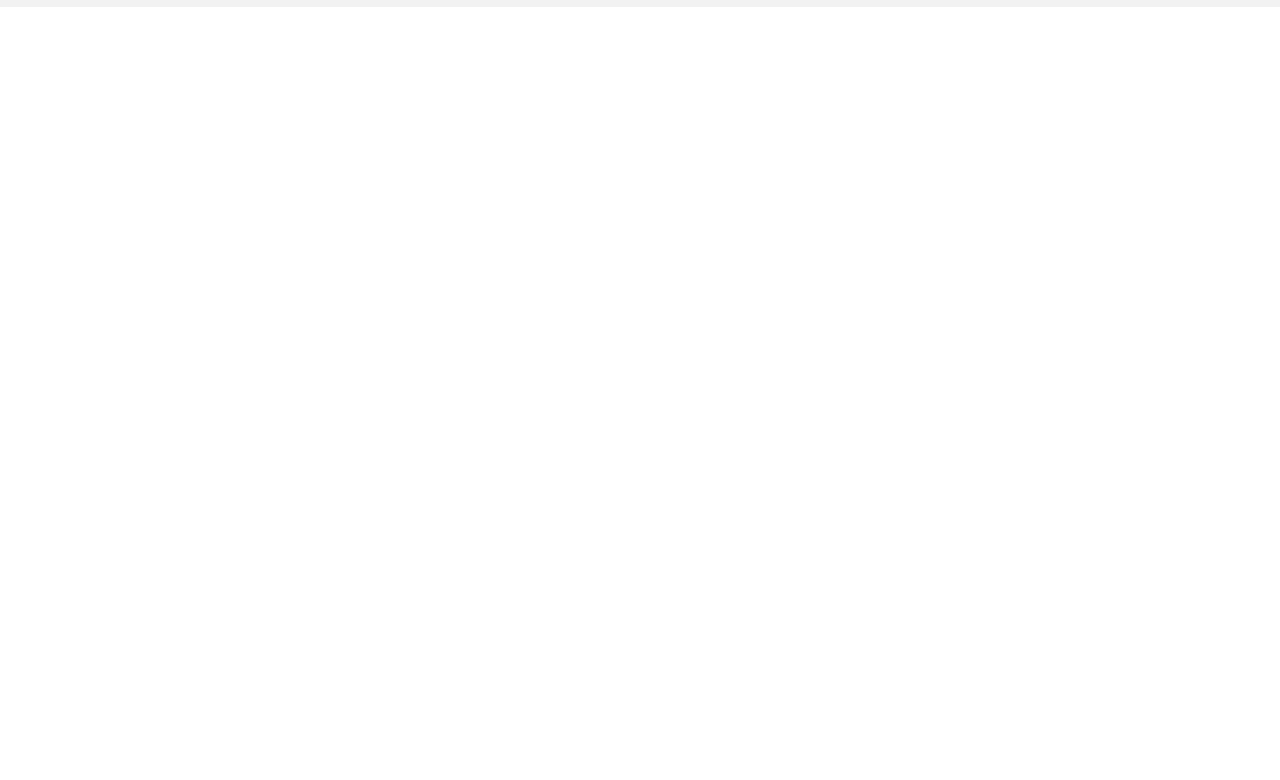
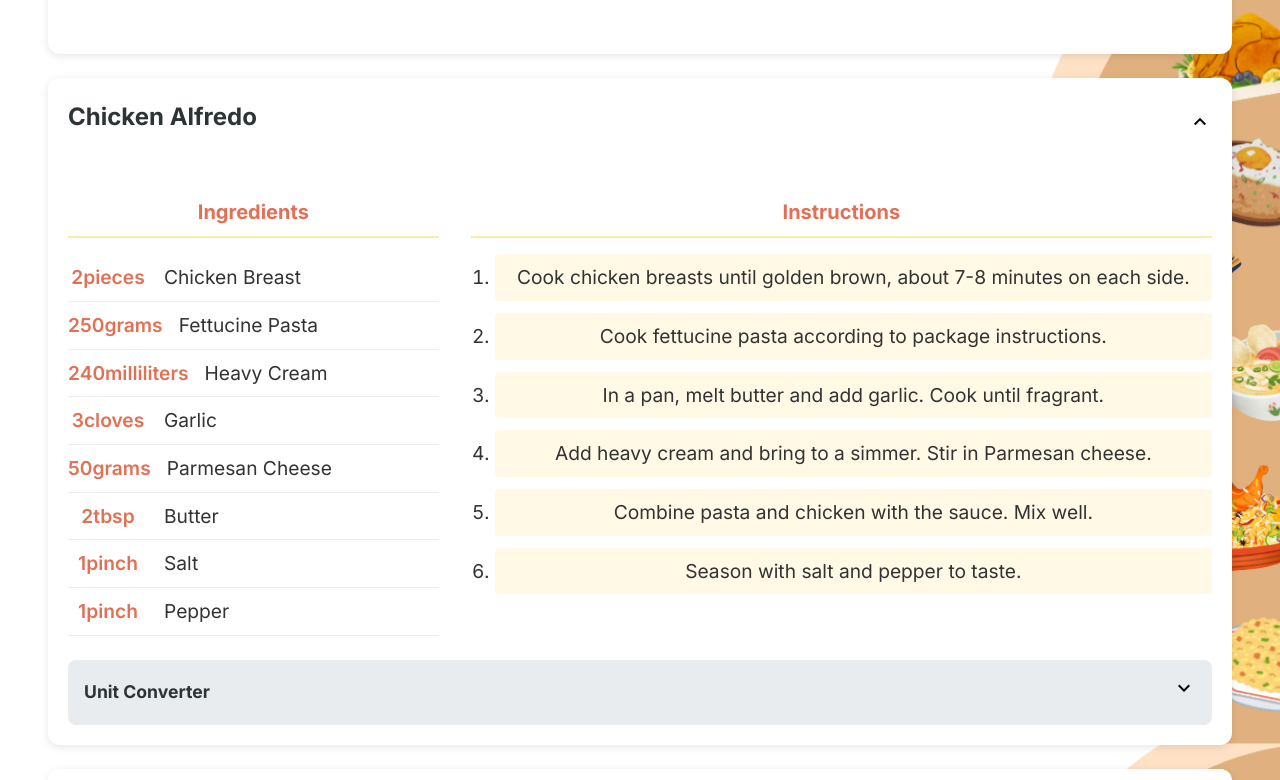
Before and after one commit to King-Dhush/CSS-FINAL-ASSIGNMENT, a Next.js app in the folder Food Explorer/: page /recipes in a window 1280 px wide. Shown: the part 856-1636 px from the top of the page. Before the commit the page ends 863 px from the top, so only its background shows below. Built offline with nearby package versions, Linux system fonts and the light colour scheme.

Commit message:
Update page.jsx
updated unit converter

```diff
--- a/Food Explorer/app/recipes/page.jsx
+++ b/Food Explorer/app/recipes/page.jsx
@@ -112,11 +112,9 @@ const recipes = [
 
 // IngredientConverter component
 function IngredientConverter({ ingredients }) {
-  // Allowed conversion units
+  const [isConverterOpen, setIsConverterOpen] = useState(false);
+
   const allowedUnits = ['ounces', 'milliliters', 'tablespoons', 'teaspoons'];
-
-
-  // Conversion factors: all values are in milliliters
   const unitToMl = {
     ounces: 29.5735,
     milliliters: 1,
@@ -124,23 +122,20 @@ function IngredientConverter({ ingredients }) {
     teaspoons: 4.92892,
   };
 
-  // Standardize units (e.g. convert "tbsp" to "tablespoons")
   const standardizeUnit = (unit) => {
     const lower = unit.toLowerCase();
     if (lower === 'tbsp') return 'tablespoons';
     return lower;
   };
 
-  // Filter the recipe’s ingredients to only include those with convertible units.
   const convertibleIngredients = ingredients
     .map((ing) => ({ ...ing, unit: standardizeUnit(ing.unit) }))
     .filter((ing) => allowedUnits.includes(ing.unit));
 
   if (convertibleIngredients.length === 0) {
-    return <p>No convertible ingredients available.</p>;
+    return null; // Don't show the converter if no convertible ingredients
   }
 
-  // Initialize state for selected ingredient, amount, and target conversion unit.
   const defaultIngredient = convertibleIngredients[0];
   const defaultTarget =
     allowedUnits.find((u) => u !== defaultIngredient.unit) || defaultIngredient.unit;
@@ -167,21 +162,32 @@ function IngredientConverter({ ingredients }) {
     setToUnit(e.target.value);
   };
 
-  // Conversion formula: convert the input amount from the original unit to milliliters,
-  // then convert milliliters to the target unit.
   const fromUnit = selectedIngredient.unit;
   const convertedAmount =
     amount && unitToMl[fromUnit] && unitToMl[toUnit]
       ? (parseFloat(amount) * unitToMl[fromUnit]) / unitToMl[toUnit]
       : 0;
 
-
   return (
-  <div className="converter">
-    <h4>Ingredient Converter</h4>
+    <div className="converter-container">
+      <div
+        className="converter-header"
+        onClick={() => setIsConverterOpen(!isConverterOpen)}
+        role="button"
+        tabIndex={0}
+        onKeyDown={(e) => e.key === 'Enter' && setIsConverterOpen(!isConverterOpen)}
+      >
+        <h4>Unit Converter</h4>
+        <span className={`toggle-icon ${isConverterOpen ? 'expanded' : ''}`}>
+          <svg xmlns="http://www.w3.org/2000/svg" width="24" height="24" viewBox="0 0 24 24">
+            <path d="M7.41 8.59L12 13.17l4.59-4.58L18 10l-6 6-6-6 1.41-1.41z"/>
+          </svg>
+        </span>
+      </div>
+      <div className={`converter-content ${isConverterOpen ? 'expanded' : ''}`}>
         <div className="converter-inputs">
           <label>
-        Select Ingredient:
+            Ingredient:
             <select value={selectedIngredient.name} onChange={handleIngredientChange}>
               {convertibleIngredients.map((ing, index) => (
                 <option key={index} value={ing.name}>
@@ -193,10 +199,10 @@ return (
           <label>
             Amount:
             <input type="number" value={amount} onChange={handleAmountChange} />
-        <span>{fromUnit}</span>
+            <span className="unit">{fromUnit}</span>
           </label>
           <label>
-        Convert To:
+            Convert to:
             <select value={toUnit} onChange={handleToUnitChange}>
               {allowedUnits.map((unit, index) => (
                 <option key={index} value={unit}>
@@ -208,16 +214,16 @@ return (
         </div>
         <div className="converted-result">
           <p>
-        Converted: {convertedAmount.toFixed(2)} {toUnit}
+            <strong>Result:</strong> {convertedAmount.toFixed(2)} {toUnit}
           </p>
+        </div>
       </div>
     </div>
   );
 }
 
-
 function RecipeCard({ recipe }) {
-  const [isExpanded, setIsExpanded] = useState(false);
+  const [isExpanded, setIsExpanded] = useState(true);
 
   return (
     <div className="recipe-card">
```
Lines whose indentation alone changed are shown as unchanged.
